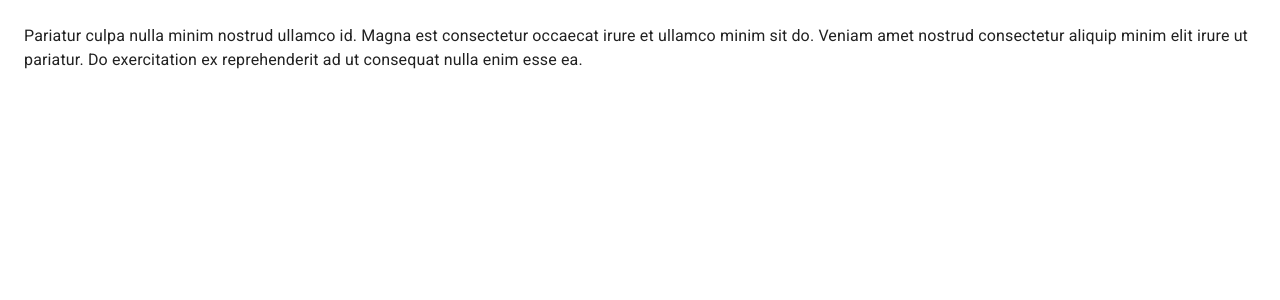
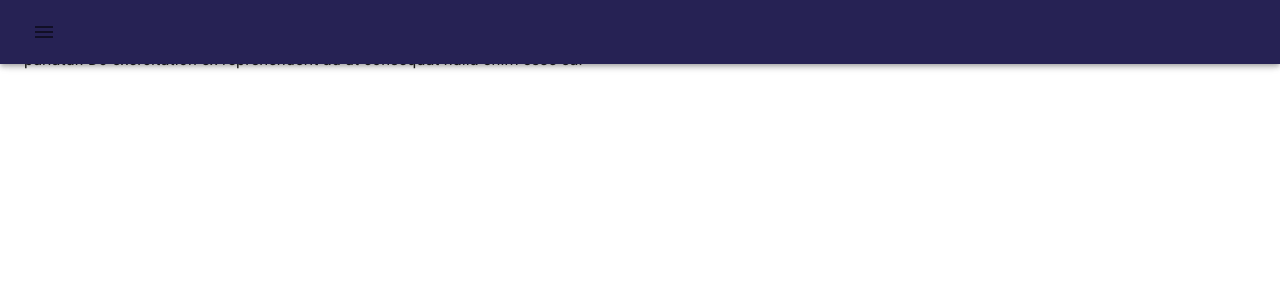
Before and after one commit to AndresHiguitaAMG/Proyecto-JournalApp, a React (Vite) app in the folder client/: page / in a window 1280 px wide. Shown: the top 300 px of the page. Built offline with nearby package versions, Linux system fonts and the light colour scheme.

Commit message:
NavBar component

```diff
--- a/client/src/journal/Layout/JournalLayout.jsx
+++ b/client/src/journal/Layout/JournalLayout.jsx
@@ -1,11 +1,11 @@
-import { Box } from "@mui/system"
+import { Box } from '@mui/system';
+import { NavBar } from '../components';
 
 const drawerWidth = 240;
 export const JournalLayout = ({children}) => {
   return (
     <Box sx={{display: "flex"}}>
-
-
+        <NavBar />
         <Box
         component="main"
         sx={{flexGrow: 1, p: 3}}
--- /dev/null
+++ b/client/src/journal/components/NavBar.jsx
@@ -0,0 +1,17 @@
+import { MenuOutlined } from '@mui/icons-material';
+import { AppBar, IconButton, Toolbar } from '@mui/material';
+
+export const NavBar = () => {
+  return (
+    <AppBar
+    position='fixed'
+    sx={{}}
+    >
+        <Toolbar>
+            <IconButton>
+                <MenuOutlined />
+            </IconButton>
+        </Toolbar>
+    </AppBar>
+  )
+}
--- /dev/null
+++ b/client/src/journal/components/index.js
@@ -0,0 +1 @@
+export * from './NavBar';
```
